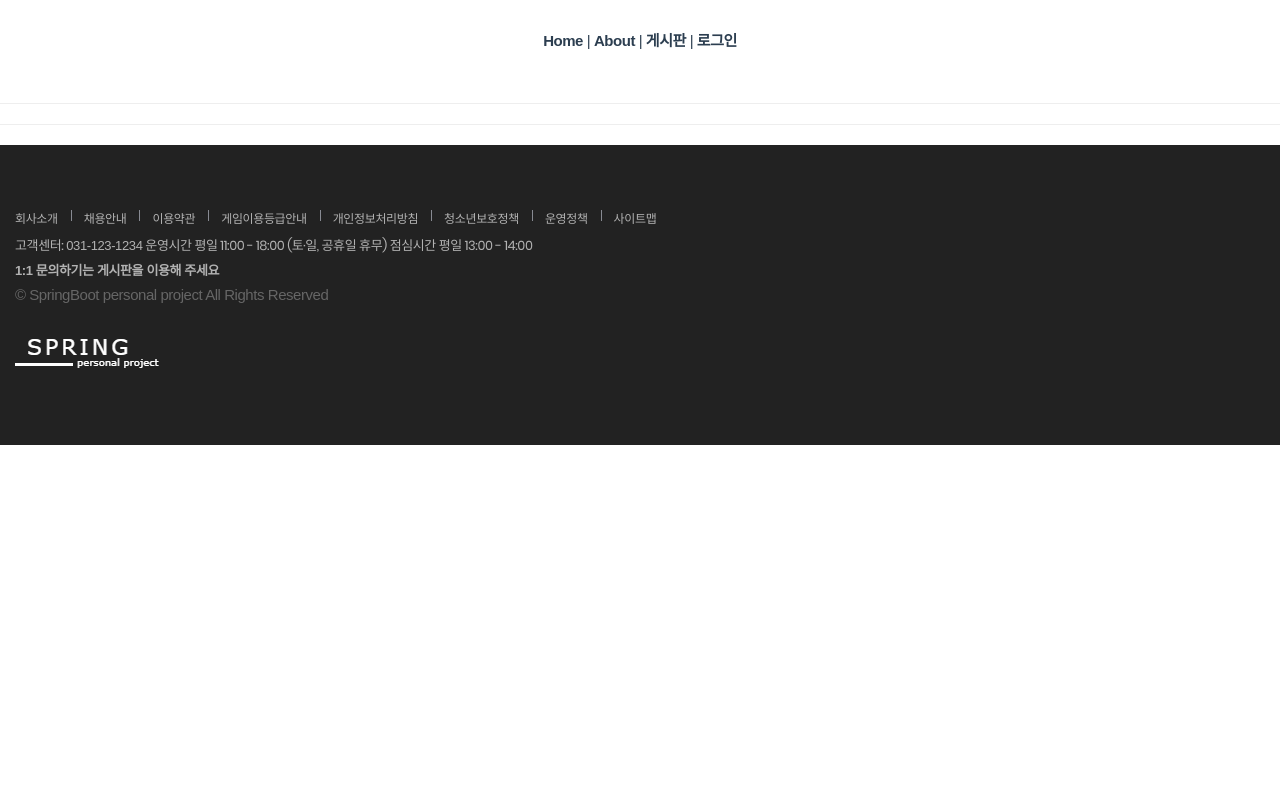
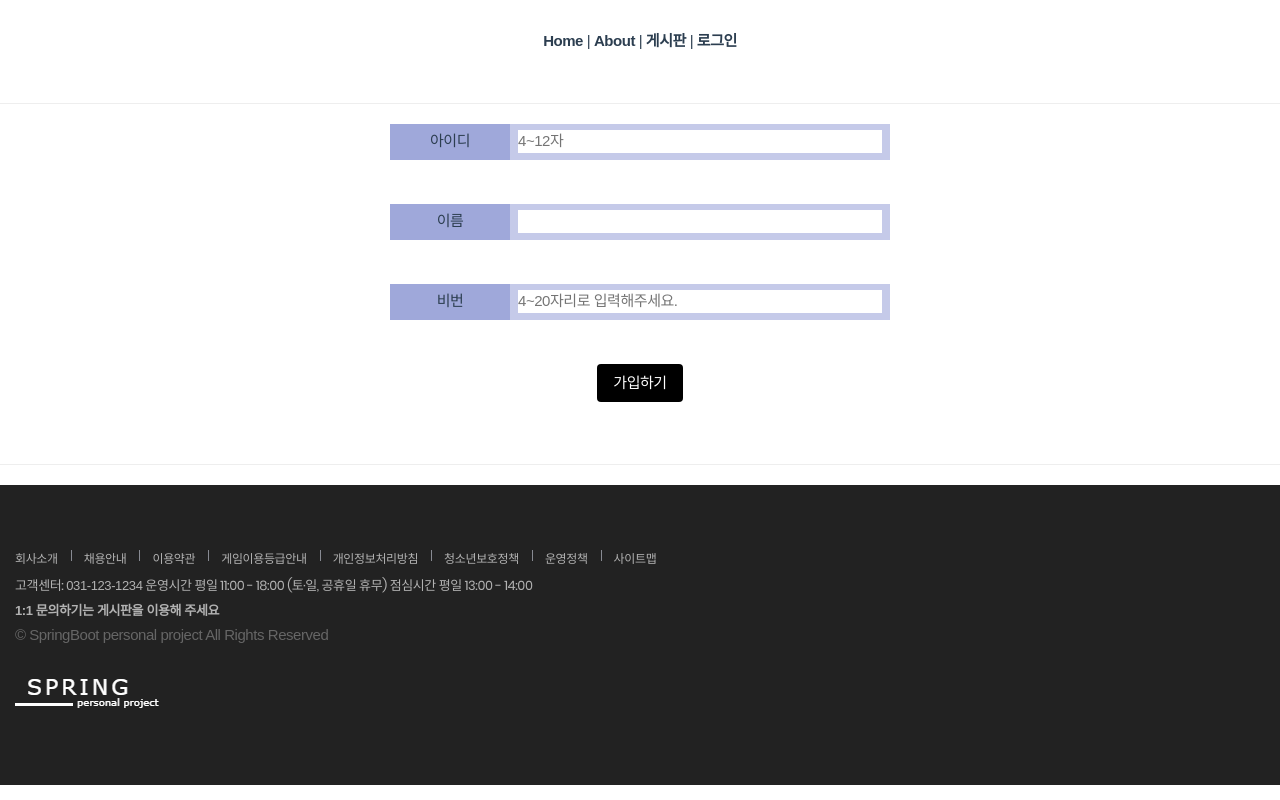
Before and after one commit to jay3614/vueLearning, a Vue app: page /register in a window 1280 px wide. Built offline with nearby package versions, Linux system fonts and the light colour scheme.

Commit message:
login css 일부 수정 및 register 관련 코드 추가

```diff
--- a/src/router/index.js
+++ b/src/router/index.js
@@ -4,6 +4,7 @@ import BoardList from '@/views/board/BoardList.vue'
 import BoardDetail from '@/views/board/BoardDetail.vue'
 import BoardWrite from '@/views/board/BoardWrite.vue'
 import LoginView from '@/views/common/LoginView.vue'
+import RegisterForm from '@/views/common/RegisterForm.vue'
 import store from "@/vuex/store";
 
 const requireAuth = () => (from, to, next) => {   // never read라고 뜨지만 로그인 시 필요함
@@ -50,6 +51,11 @@ const routes = [
     name: 'LoginView',
     component: LoginView
   },
+  {
+    path: '/register',
+    name: 'RegisterForm',
+    component: RegisterForm
+  },
 ]
 
 const router = createRouter({
--- /dev/null
+++ b/src/service/registerAPI.js
@@ -0,0 +1,35 @@
+import axios from 'axios'
+
+const getUserInfo = (userId, userName, userPw) => {
+  const reqData = {
+    'user_id': userId,
+    'user_name': userName,
+    'user_pw': userPw
+  }
+
+  let serverUrl = '//localhost:8082'
+
+  return axios.post(serverUrl + '/register', reqData, {
+    headers: {
+      'Content-type': 'application/json'
+    }
+  })
+}
+
+export default {
+  async doRegister(userId, userName, userPw) {
+    console.log("registerAPI의 doRegister: " + userId, userName, userPw)
+    try {
+      const getUserInfoPromise = getUserInfo(userId, userName, userPw)
+      const [userInfoResponse] = await Promise.all([getUserInfoPromise])
+
+      if (userInfoResponse.data.length === 0) {
+        return 'notFound'
+      } else {
+        return userInfoResponse
+      }
+    } catch (err) {
+      console.error(err)
+    }
+  }
+}
--- a/src/views/common/LoadingBar.vue
+++ b/src/views/common/LoadingBar.vue
@@ -16,7 +16,7 @@
           type: Boolean,
           required: true,
         },
-      },
+      }
     }
   </script>
 
--- a/src/views/common/LoginView.vue
+++ b/src/views/common/LoginView.vue
@@ -1,7 +1,7 @@
 <template>
     <div>
       <div>
-        <h2>Please Log In</h2>
+        <h2>로그인</h2>
         <div id="loginForm">
           <form @submit.prevent="fnLogin">
             <p>
@@ -10,7 +10,7 @@
             <p>
               <input name="password" class="w3-input" placeholder="Enter your password" v-model="user_pw" type="password">
             </p>
-            <p>
+            <p class="p-t-20">
               <button type="submit" class="w3-button w3-green w3-round">Login</button>
             </p>
           </form>
@@ -46,7 +46,6 @@
         try {
           let loginResult = await this.login({user_id: this.user_id, user_pw: this.user_pw})
           if (loginResult) {
-            // alert('로그인 결과 : ' + loginResult)
             this.goToPages()
           }
         } catch (err) {
--- /dev/null
+++ b/src/views/common/RegisterForm.vue
@@ -0,0 +1,139 @@
+<template>
+  <div class="d-flex flex-c">
+    <div>
+      <form @submit.prevent="fnRegister">
+        <div class="row">
+          <div class="left">
+            아이디
+          </div>
+          <div class="right">
+            <input type="text" class="w-full" name="user_id" v-model="user_id" placeholder="4~12자">
+          </div>
+        </div>
+
+        <div class="row">
+          <div class="left">
+            이름
+          </div>
+          <div class="right">
+            <input type="text" class="w-full" name="user_name" v-model="user_name">
+          </div>
+        </div>
+
+        <div class="row">
+          <div class="left">
+            비번
+          </div>
+          <div class="right">
+            <input type="password" class="w-full" name="user_pw" v-model="user_pw" placeholder="4~20자리로 입력해주세요.">
+          </div>
+        </div>
+
+        <div class="row">
+          <!-- <button class="w3-button w3-black w3-round" v-on:click="fnRegister">가입하기</button> -->
+          <button class="w3-button w3-black w3-round">가입하기</button>
+        </div>
+    </form>
+    </div>
+  </div>
+</template>
+
+<script>
+
+export default {
+  data() {
+    return {
+      requestBody: this.$route.query,
+
+      user_id: '',
+      user_name: '',
+      user_pw: '',
+    }
+  },
+  methods: {
+    fnView(idx) {
+      this.requestBody.idx = idx
+      this.$router.push({
+        path: './board/list',
+        query: this.requestBody
+      })
+    },
+    fnRegister() {
+
+      if (this.user_id === '') {
+        alert('ID를 입력하세요.')
+        return
+      }
+      if (this.user_pw === '') {
+        alert('비밀번호를 입력하세요.')
+        return
+      }
+      if (this.user_name === '') {
+        alert('이름을 입력하세요.')
+        return
+      }
+
+      let apiUrl = this.$serverUrl + '/register'
+      this.form = {
+        "user_id": this.user_id,
+        "user_name": this.user_name,
+        "user_pw": this.user_pw
+      }
+
+      alert(this.user_id)
+      if (this.user_id2 === undefined) {
+        this.$axios.post(apiUrl, this.form)
+        .then((res) => {
+          alert('회원가입 되었습니다.')
+          this.fnView(res.data.idx)
+        }).catch((err) => {
+          if (err.message.indexOf('Network Error') > -1) {
+            alert('네트워크가 원활하지 않습니다.\n잠시 후 다시 시도해주세요.')
+          }
+        })
+      } else {  // 현재 여기로 넘어가짐
+        alert('이미 존재하는 아이디 입니다.')
+      }
+    }
+  }
+}
+</script>
+
+<style scoped>
+.row {
+  width: 500px;
+  height: 80px;
+  word-break: break-all;
+  word-wrap: break-word;
+}
+
+.left {
+  width: 120px;
+  height: 36px;
+  padding: 8px;
+  float: left;
+  display: flex;
+  justify-content: center;
+  align-items: center;
+  box-sizing: border-box;
+  background: #9FA8DA;
+}
+
+.right {
+  width: 380px;
+  height: 36px;
+  padding: 8px;
+  float: left;
+  display: flex;
+  align-items: center;
+  box-sizing: border-box;
+  background: #C5CAE9;
+}
+
+.error-text {
+  margin-left: 130px;
+  font-size: small;
+  color: red;
+}
+
+</style>
--- a/src/vuex/actions.js
+++ b/src/vuex/actions.js
@@ -1,5 +1,6 @@
 import {USER_ID, IS_AUTH, ERROR_STATE} from './mutation_types'
 import loginAPI from '../service/loginAPI'
+import registerAPI from '../service/registerAPI'
 
 let setUserId = ({commit}, data) => {
   commit(USER_ID, data)
@@ -27,10 +28,17 @@ let processResponse = (store, loginResponse) => {
   }
 }
 
+
 export default {
   async login (store, {user_id, user_pw}) {
     let loginResponse = await loginAPI.doLogin(user_id, user_pw)
     processResponse(store, loginResponse)
     return store.getters.getIsAuth  // 로그인 결과를 리턴한다
+  },
+  async register (store, {user_id, user_name, user_pw}) {
+    console.log('ㅇㅇㅇㅇㅇㅇㅇㅇㅇ');
+    let registerResponse = await registerAPI.doRegister(user_id, user_name, user_pw)
+    processResponse(store, registerResponse)
+    return store.getters.getIsAuth  // 로그인 결과를 리턴한다
   }
 }
```
Also changed, not shown: src/service/loginAPI.js (+0 -8 lines), src/assets/css/main.css (line endings or trailing spaces).
